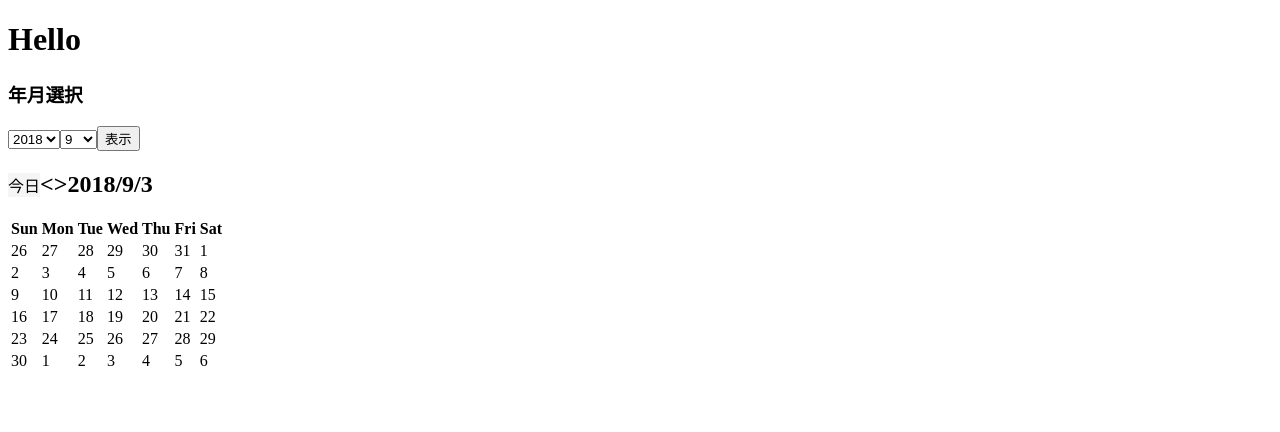
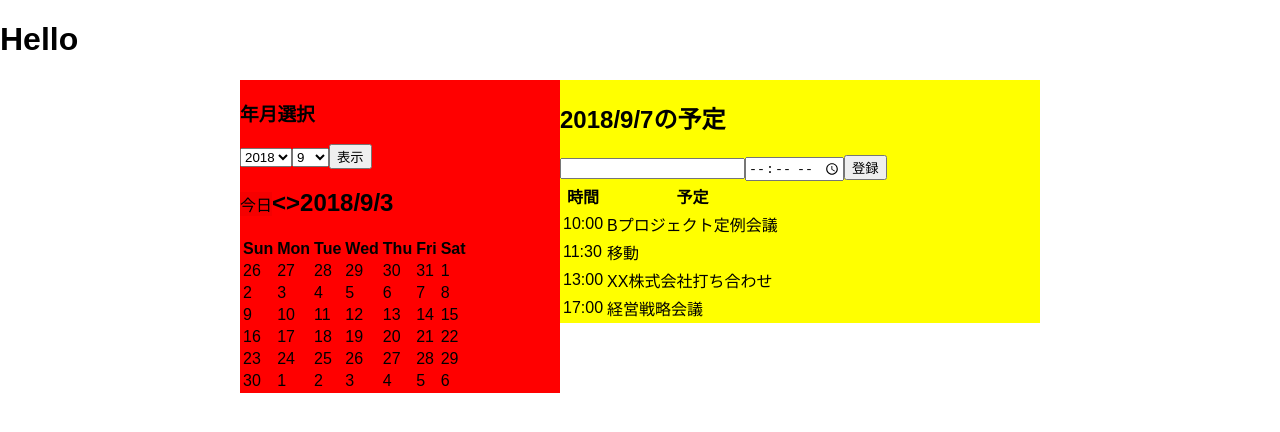
Before and after one commit to nargok/calender_app, a React (Create React App) app: page / in a window 1280 px wide. Shown: the top 432 px of the page. Built offline with nearby package versions, Linux system fonts and the light colour scheme.

Commit message:
スケジュール機能のハリボテを作成

```diff
--- a/src/index.css
+++ b/src/index.css
@@ -3,3 +3,20 @@ body {
   padding: 0;
   font-family: sans-serif;
 }
+
+.wrapper {
+  width: 800px;
+  margin: 0 auto;
+}
+
+.calender_area {
+  background-color: #F00;
+  float: left;
+  width: 40%;
+}
+
+.schedule_area {
+  background-color: #FF0;
+  float: left;
+  width: 60%;
+}
--- a/src/index.js
+++ b/src/index.js
@@ -1,7 +1,7 @@
 import React, { Component } from 'react';
 import ReactDOM from 'react-dom';
 import _ from 'lodash';
-// import './index.css';
+import './index.css';
 import App from './App';
 import registerServiceWorker from './registerServiceWorker';
 
@@ -43,6 +43,8 @@ class Calender extends Component {
     return (
       <React.Fragment>
         <h1>Hello</h1>
+        <div className="wrapper">
+          <div className="calender_area">
             <DropDown
               current={this.state.current}
               moveMonth={this.moveMonth}/>
@@ -56,6 +58,41 @@ class Calender extends Component {
               <WeeKDays />
               <WeekList current={this.state.current} />
             </table>
+          </div>
+          <div className="schedule_area">
+            <h2>2018/9/7の予定</h2>
+            <div>
+              <input type="text" />
+              <input type="time" />
+              <button>登録</button>
+            </div>
+            <table>
+              <thead>
+                <tr>
+                  <th>時間</th><th>予定</th>
+                </tr>
+              </thead>
+              <tbody>
+                <tr>
+                  <td>10:00</td>
+                  <td>Bプロジェクト定例会議</td>
+                </tr>
+                <tr>
+                  <td>11:30</td>
+                  <td>移動</td>
+                </tr>
+                <tr>
+                  <td>13:00</td>
+                  <td>XX株式会社打ち合わせ</td>
+                </tr>
+                <tr>
+                  <td>17:00</td>
+                  <td>経営戦略会議</td>
+                </tr>
+              </tbody>
+            </table>
+          </div>
+        </div>
       </React.Fragment>
     )
   }
```
Lines whose indentation alone changed are shown as unchanged.
